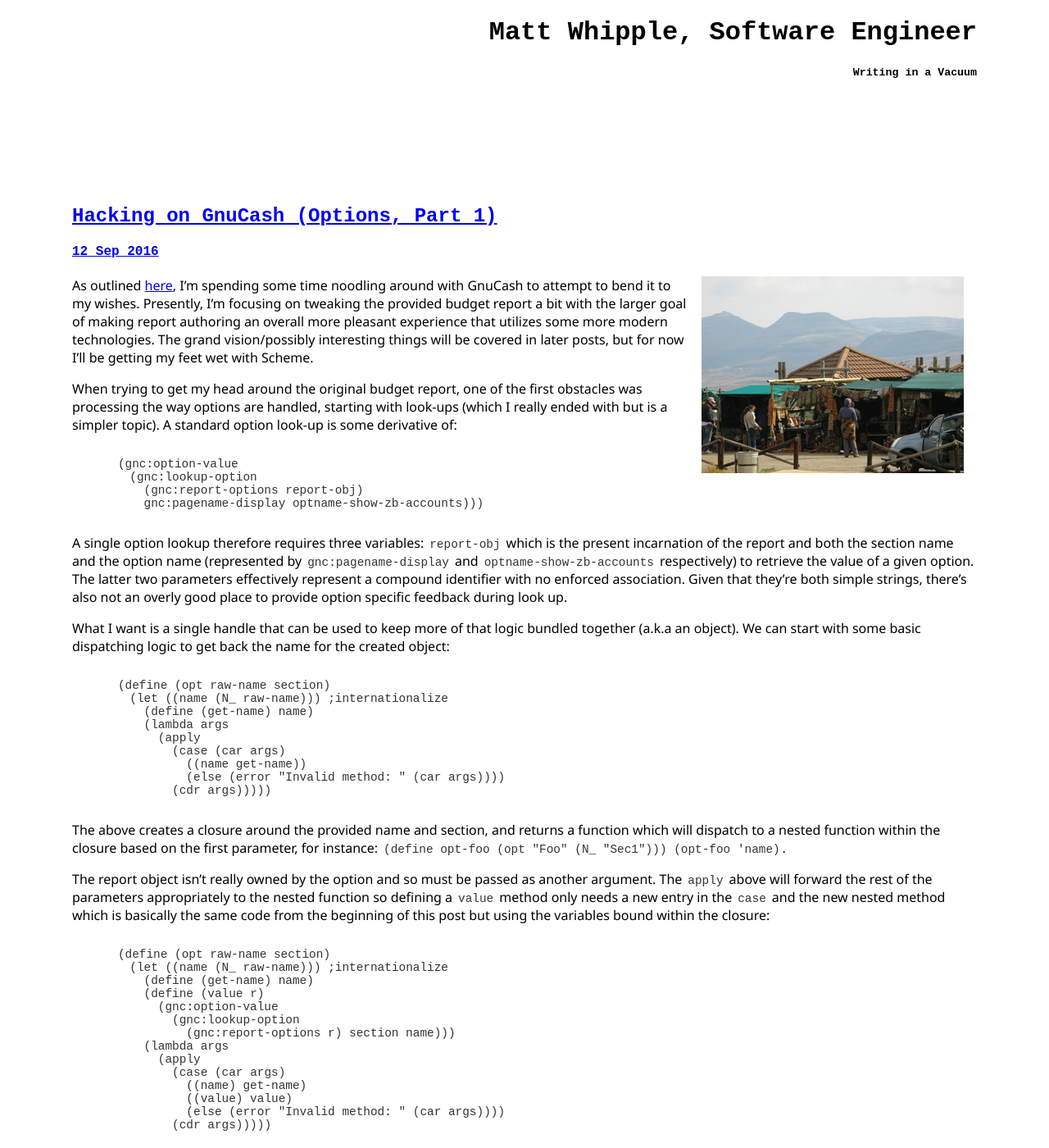
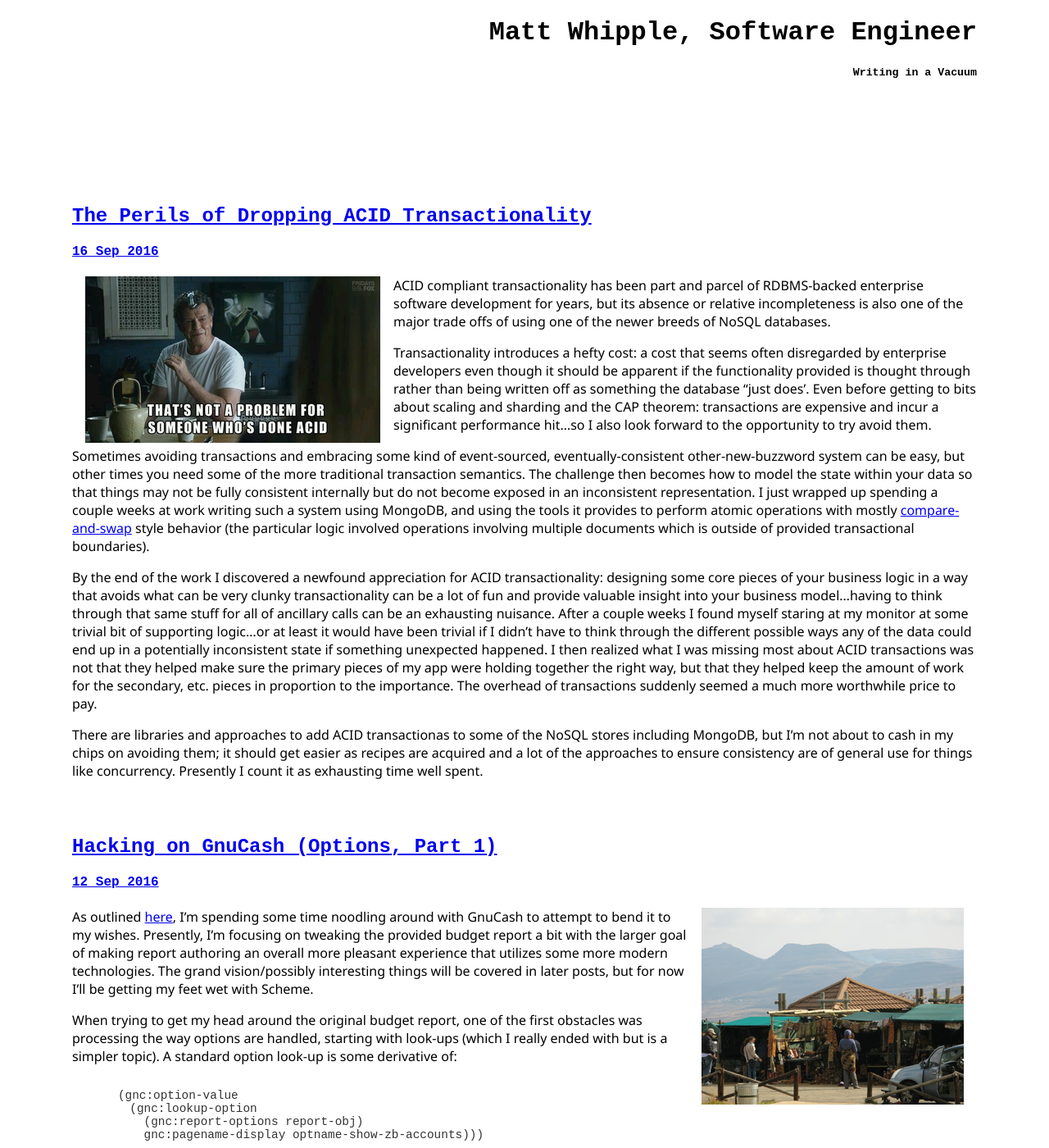
Before and after one commit to mwhipple/old_mwhipple.github.io, a Jekyll site: the page built from index.html, in a window 1280 px wide and 1400 px high. Shown: the whole window at 82% size. Built offline with Jekyll 4.4.1, drawn with Linux system fonts in a browser that asks for light colours; some web fonts are replaced; some of the changed text lies outside the part shown.

Commit message:
acid drop: google analytics

```diff
--- /dev/null
+++ b/_includes/ga.html
@@ -0,0 +1,10 @@
+<script>
+  (function(i,s,o,g,r,a,m){i['GoogleAnalyticsObject']=r;i[r]=i[r]||function(){
+  (i[r].q=i[r].q||[]).push(arguments)},i[r].l=1*new Date();a=s.createElement(o),
+  m=s.getElementsByTagName(o)[0];a.async=1;a.src=g;m.parentNode.insertBefore(a,m)
+  })(window,document,'script','https://www.google-analytics.com/analytics.js','ga');
+
+  ga('create', 'UA-32590987-3', 'auto');
+  ga('send', 'pageview');
+
+</script>
--- a/_layouts/default.html
+++ b/_layouts/default.html
@@ -15,5 +15,8 @@
   <main>
     {{ content }}
   </main>
+<footer>
+  {% include ga.html %}
+</footer>
 </body>
 </html>
--- /dev/null
+++ b/_posts/2016-09-16-Perils_of_Dropping_Acid.md
@@ -0,0 +1,58 @@
+---
+title: The Perils of Dropping ACID Transactionality
+---
+<div class="post-img fl">
+    <img src="images/walter_bishop.jpg"
+        title="Sometimes dropping helps, other times not so much"/>
+</div>
+
+ACID compliant transactionality has been part and parcel of
+RDBMS-backed enterprise software development for years, but its absence or
+relative incompleteness is also one of the major trade offs of using one of the
+newer breeds of NoSQL databases.
+
+Transactionality introduces a hefty cost: a cost that seems often
+disregarded by enterprise developers even though it should be apparent
+if the functionality provided is thought through rather than being
+written off as something the database "just does'. Even before getting
+to bits about scaling and sharding and the CAP theorem: transactions
+are expensive and incur a significant performance hit...so I also look
+forward to the opportunity to try avoid them.
+
+Sometimes avoiding transactions and embracing some kind of
+event-sourced, eventually-consistent other-new-buzzword system can be
+easy, but other times you need some of the more traditional
+transaction semantics. The
+challenge then becomes how to model the state within your data so that
+things may not be fully consistent internally but
+do not become exposed in an inconsistent representation. I
+just wrapped up spending a couple weeks at work writing such a system using
+MongoDB, and using the tools it provides to perform atomic operations
+with mostly
+[compare-and-swap](https://en.wikipedia.org/wiki/Compare-and-swap)
+style behavior (the particular logic involved operations involving
+multiple documents which is outside of provided transactional boundaries).
+
+By the end of the work I discovered a newfound appreciation for
+ACID transactionality: designing some core pieces of your business
+logic in a way that avoids what can be very clunky transactionality
+can be a lot of fun and provide valuable insight into your business
+model...having to think through that same stuff for all of ancillary
+calls can be an exhausting nuisance. After a couple weeks I found
+myself staring at my monitor at some trivial bit of supporting
+logic...or at least it would have been trivial if I didn't have to
+think through the different possible ways any of the data could
+end up in a potentially inconsistent state if something unexpected
+happened. I then realized what I was missing most about ACID
+transactions was not that they helped make sure the primary pieces of my
+app were holding together the right way, but that they helped keep the
+amount of work for the secondary, etc. pieces in proportion to the
+importance. The overhead of transactions suddenly seemed a much more
+worthwhile price to pay.
+
+There are libraries and approaches to add ACID transactionas to
+some of the NoSQL stores including MongoDB, but
+I'm not about to cash in my chips on avoiding them;
+it should get easier as recipes are acquired and a lot
+of the approaches to ensure consistency are of general use for things
+like concurrency. Presently I count it as exhausting time well spent.
```
Also changed, not shown: _posts/2016-08-29-Working_with_images_from_the_command_line.md (+1 -1 lines), images/walter_bishop.jpg (added).
